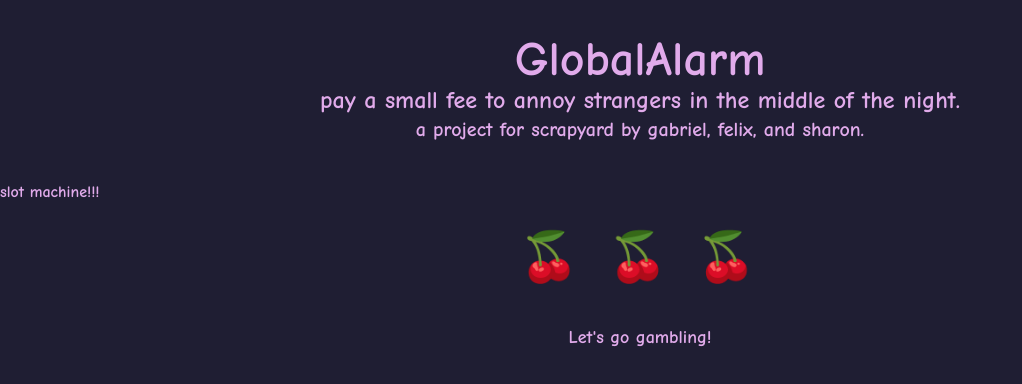
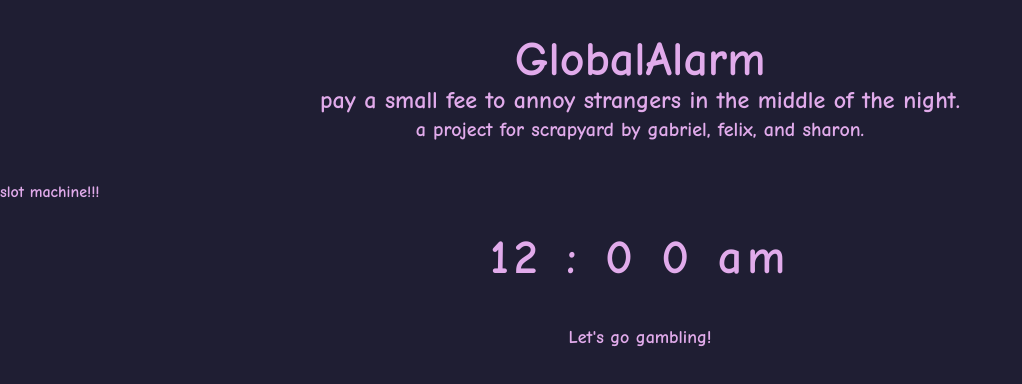
Before and after one commit to gbtsui/global-alarm-server, a Next.js app: page / in a window 1280 px wide. Shown: the top 384 px of the page, without its empty margins (0-1022 px from the left). Built offline with nearby package versions, Linux system fonts and the light colour scheme.

Commit message:
feat: better time slot machine

```diff
--- a/src/app/components/SlotMachine.tsx
+++ b/src/app/components/SlotMachine.tsx
@@ -1,11 +1,15 @@
 "use client"
 import {useEffect, useState} from "react"
 
-const symbols = ["🍒", "🔔", "🍋", "⭐", "💎", "7️⃣"];
-const getRandomSymbol = () => symbols[Math.floor(Math.random() * symbols.length)];
+const timeType = ["am", "pm"]
+const hours = [1, 2, 3, 4, 5, 6, 7, 8, 9, 10, 11, 12]
+const minutes1 = [0, 1, 2, 3, 4, 5]
+const minutes2 = [0, 1, 2, 3, 4, 5, 6, 7, 8, 9]
 
-export default function SlotMachine({onFinish}: {onFinish: (result: Array<string>) => void}) {
-    const [reels, setReels] = useState(["🍒", "🍒", "🍒"])
+const getRandomTimeInteger = (type: Array<number | string>) => type[Math.floor(Math.random() * type.length)]
+
+export default function SlotMachine({onFinish}: {onFinish: (result: Array<number | string>) => void}) {
+    const [reels, setReels] = useState([12, 0, 0, "am"])
     const [spinning, setSpinning] = useState(false)
 
     function spinWheels() {
@@ -16,7 +20,7 @@ export default function SlotMachine({onFinish}: {onFinish: (result: Array<string
 
         let intervalCount = 0;
         const spinInterval = setInterval(() => {
-            setReels([getRandomSymbol(), getRandomSymbol(), getRandomSymbol()]);
+            setReels([getRandomTimeInteger(hours), getRandomTimeInteger(minutes1), getRandomTimeInteger(minutes2), getRandomTimeInteger(timeType)]);
             intervalCount++;
             //console.log(reels)
             if (intervalCount >= 20) {
@@ -26,17 +30,22 @@ export default function SlotMachine({onFinish}: {onFinish: (result: Array<string
             }
         }, 100)
     }
-
     useEffect(() => {if (!spinning) onFinish(reels)}, [spinning]);
 
     return (
         <div className={"flex flex-col items-center justify-center gap-6 p-8"}>
             <div className={"text-5xl font-bold tracking-widest flex gap-6"}>
-                {reels.map((symbol, index) => (
+                {/*reels.map((symbol, index) => (
                     <span key={index} className={"animate-bounce duration-250"}>{symbol}</span>
-                ))}
+                ))*/}
+                <span key={0} className={"animate-bounce duration-450"}>{reels[0]}</span>
+                <span key={"divider"} className={"animate-bounce duration-460"}>:</span>
+                <span key={1} className={"animate-bounce duration-470"}>{reels[1]}</span>
+                <span key={2} className={"animate-bounce duration-480"}>{reels[2]}</span>
+                <span key={3} className={"animate-bounce duration-490"}>{reels[3]}</span>
+
             </div>
-            <button onClick={spinWheels} disabled={spinning} className={"text-lg px-6 py-4"}>
+            <button onClick={spinWheels} disabled={spinning} className={"text-lg px-6 py-4 bg-foreground text-background"}>
                 {spinning ? "Spinning..." : "Let's go gambling!"}
             </button>
         </div>
```
